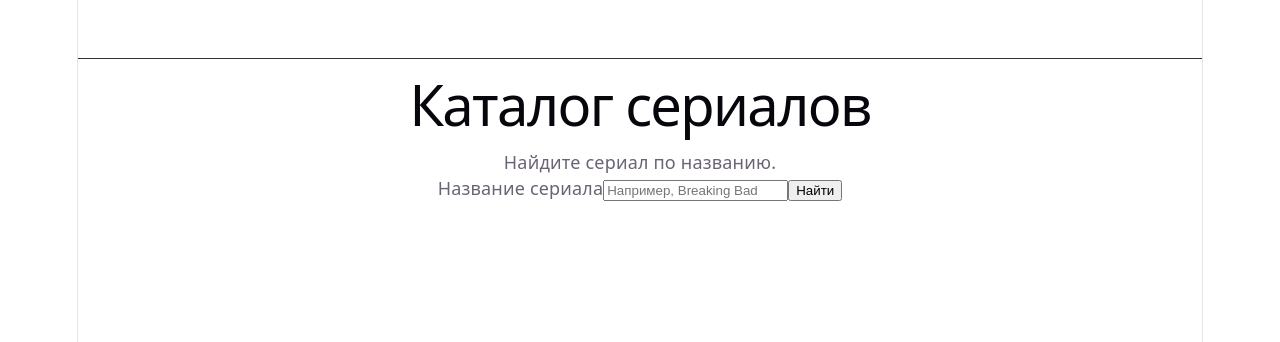
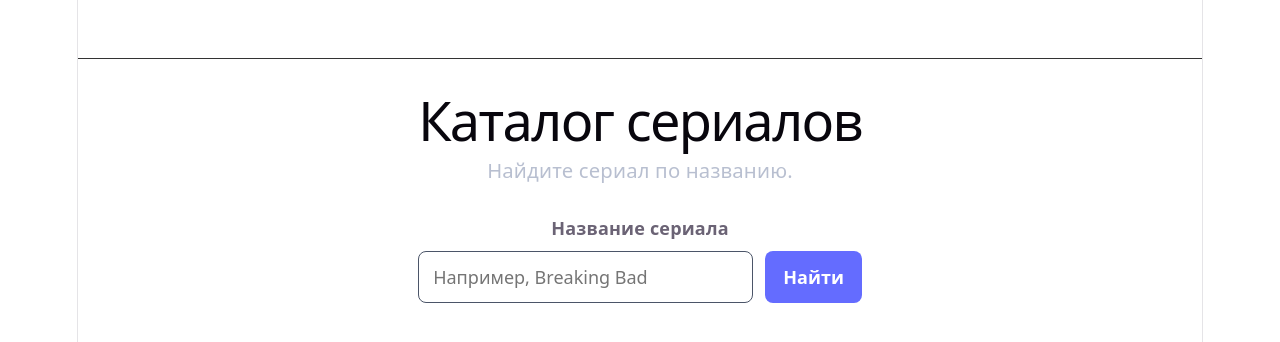
Before and after one commit to Vitas1968/react, a React (Vite) app: page / in a window 1280 px wide. Shown: the top 342 px of the page. Built offline with nearby package versions, Linux system fonts and the light colour scheme.

Commit message:
feat: add catalog page styles

```diff
--- /dev/null
+++ b/src/pages/CatalogPage.css
@@ -0,0 +1,70 @@
+.catalog-page {
+  max-width: 720px;
+  margin: 0 auto;
+  padding: 48px 24px;
+}
+
+.catalog-page__title {
+  margin: 0;
+  font-size: clamp(2rem, 5vw, 3rem);
+}
+
+.catalog-page__description {
+  margin: 24px 0 0;
+  color: #b8bfd0;
+  font-size: 1.125rem;
+}
+
+.catalog-search-form {
+  display: grid;
+  gap: 10px;
+  margin-top: 32px;
+}
+
+.catalog-search-form__label {
+  font-weight: 600;
+}
+
+.catalog-search-form__controls {
+  display: flex;
+  gap: 12px;
+}
+
+.catalog-search-form__input {
+  flex: 1;
+  min-width: 0;
+  padding: 12px 14px;
+  border: 1px solid #4b5568;
+  border-radius: 8px;
+  font: inherit;
+}
+
+.catalog-search-form__button {
+  padding: 12px 18px;
+  border: 0;
+  border-radius: 8px;
+  background: #646cff;
+  color: #ffffff;
+  font: inherit;
+  font-weight: 600;
+  cursor: pointer;
+}
+
+.catalog-search-form__button:hover {
+  background: #535bf2;
+}
+
+.catalog-search-form__input:focus {
+  outline: 2px solid #a5abff;
+  outline-offset: 2px;
+}
+
+@media (max-width: 480px) {
+  .catalog-page {
+    padding: 32px 16px;
+  }
+
+  .catalog-search-form__controls {
+    flex-direction: column;
+  }
+}
--- a/src/pages/CatalogPage.tsx
+++ b/src/pages/CatalogPage.tsx
@@ -1,21 +1,27 @@
 import { useState, type SubmitEvent } from 'react';
+import './CatalogPage.css';
 
 export function CatalogPage() {
   const [query, setQuery] = useState('');
+
   function handleSubmit(event: SubmitEvent<HTMLFormElement>) {
     event.preventDefault();
     console.log('Поисковый запрос:', query);
   }
 
   return (
-    <main>
-      <h1>Каталог сериалов</h1>
-      <p>Найдите сериал по названию.</p>
+    <main className="catalog-page">
+      <h1 className="catalog-page__title">Каталог сериалов</h1>
+      <p className="catalog-page__description">Найдите сериал по названию.</p>
 
-      <form onSubmit={handleSubmit}>
-        <label htmlFor="query">Название сериала</label>
+      <form className="catalog-search-form" onSubmit={handleSubmit}>
+        <label className="catalog-search-form__label" htmlFor="query">
+          Название сериала
+        </label>
 
+        <div className="catalog-search-form__controls">
           <input
+            className="catalog-search-form__input"
             id="query"
             name="query"
             type="search"
@@ -25,7 +31,10 @@ export function CatalogPage() {
             onChange={(event) => setQuery(event.target.value)}
           />
 
-        <button type="submit">Найти</button>
+          <button className="catalog-search-form__button" type="submit">
+            Найти
+          </button>
+        </div>
       </form>
     </main>
   );
```
Lines whose indentation alone changed are shown as unchanged.
